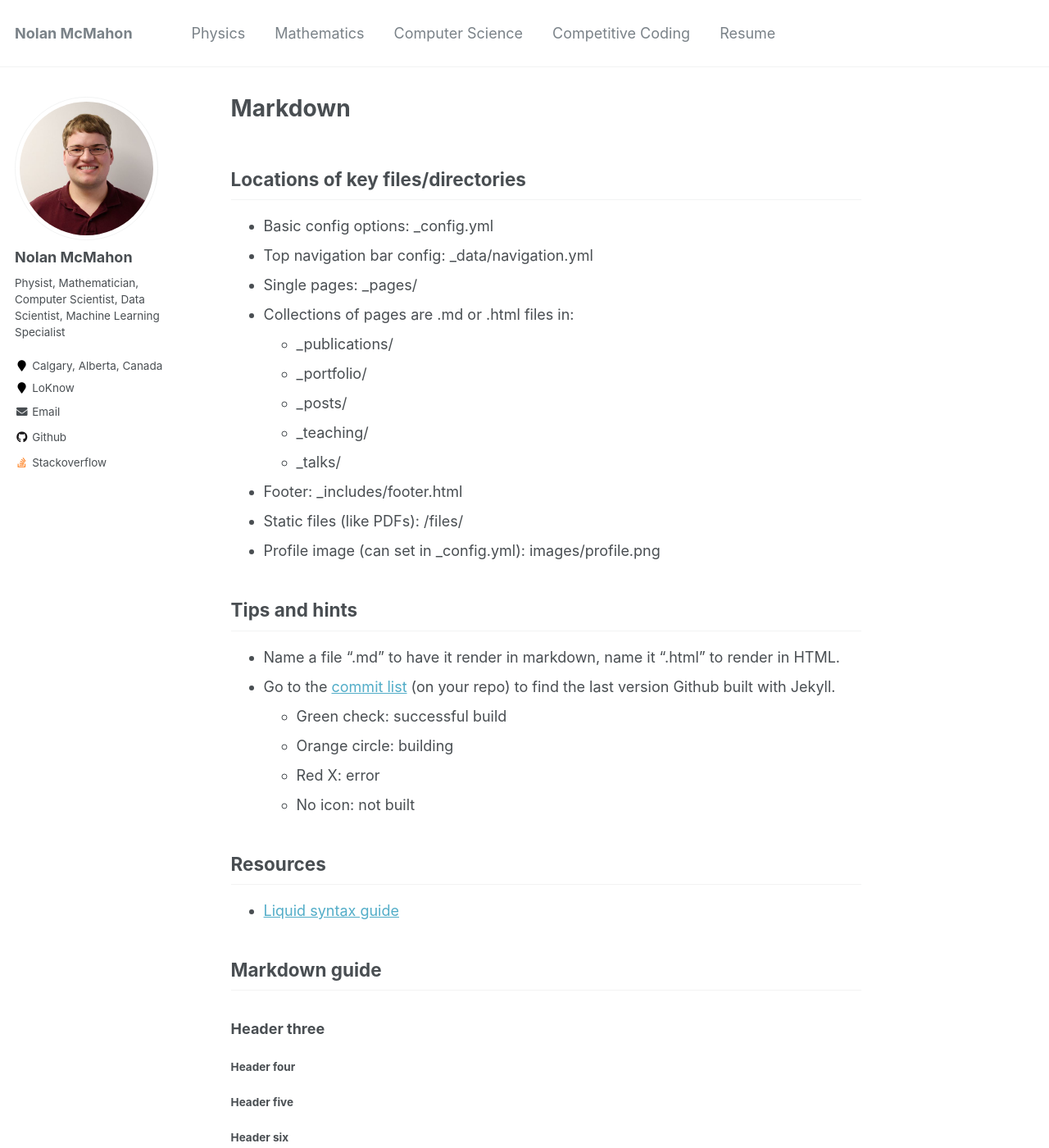
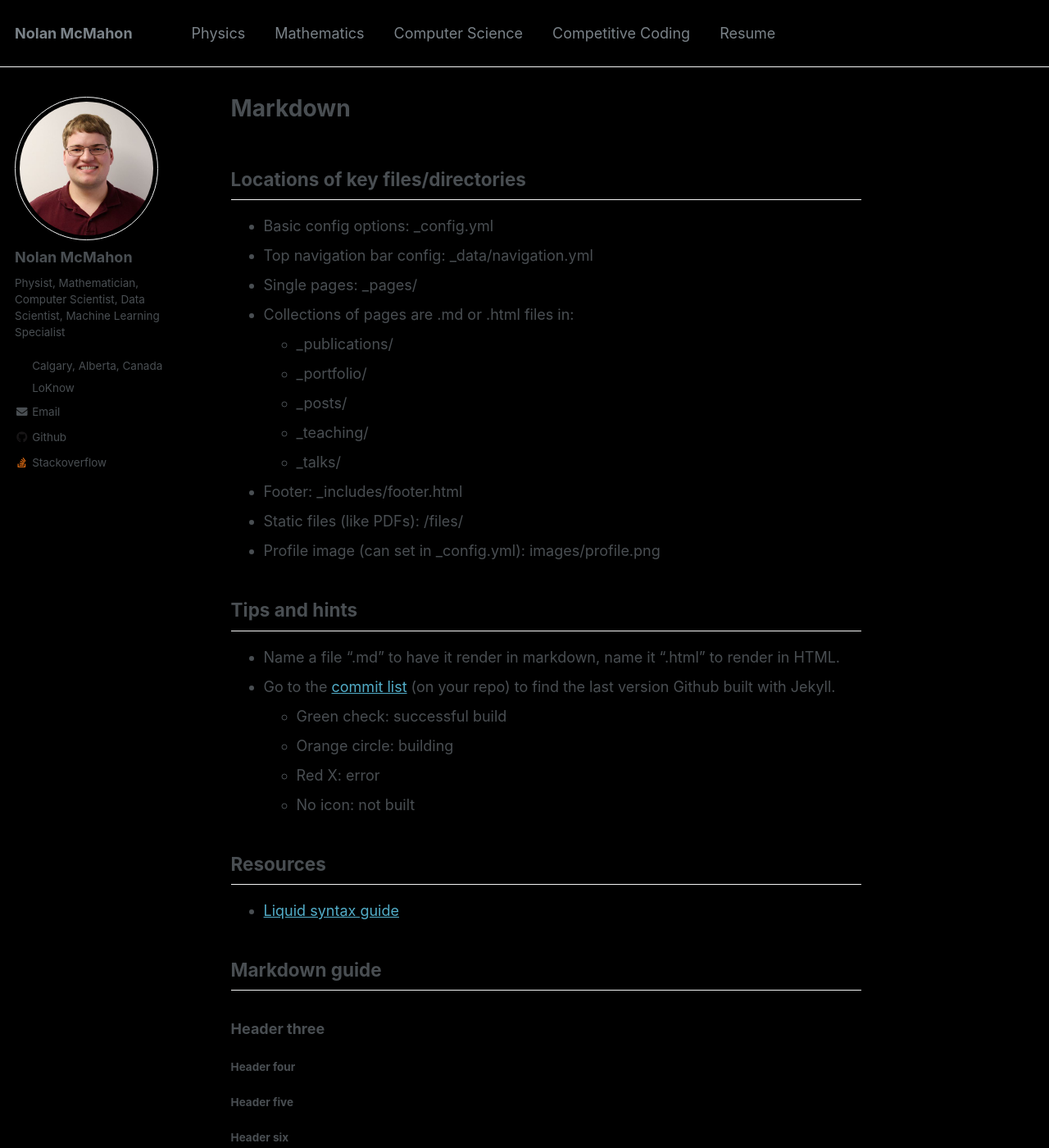
Before and after one commit to NolantheNerd/NolantheNerd.github.io, a Jekyll site: the page built from _pages/markdown.md, in a window 1280 px wide and 1400 px high. Shown: the whole window at 82% size. Built offline with Jekyll 4.4.1, drawn with Linux system fonts in a browser that asks for light colours.

Commit message:
Force Dark Mode Test

```diff
--- a/_config.yml
+++ b/_config.yml
@@ -29,7 +29,7 @@ comments:
   facebook:
     appid                :
     num_posts            : # 5 (default)
-    colorscheme          : "dark" # "light" (default), "dark"
+    colorscheme          : # "light" (default), "dark"
 staticman:
   allowedFields          : ['name', 'email', 'url', 'message']
   branch                 : "gh-pages" # "master", "gh-pages"
--- a/_sass/_variables.scss
+++ b/_sass/_variables.scss
@@ -53,9 +53,9 @@ $darker-gray                : mix(#000, $gray, 60%);
 $light-gray                 : mix(#fff, $gray, 50%);
 $lighter-gray               : mix(#fff, $gray, 90%);
 
-$body-color                 : #fff;
-$background-color           : #fff;
-$code-background-color      : #fafafa;
+$body-color                 : #000; // #fff;
+$background-color           : #000; // #fff;
+$code-background-color      : #050505; // #fafafa;
 $code-background-color-dark : $light-gray;
 $text-color                 : $dark-gray;
 $border-color               : $lighter-gray;
```
